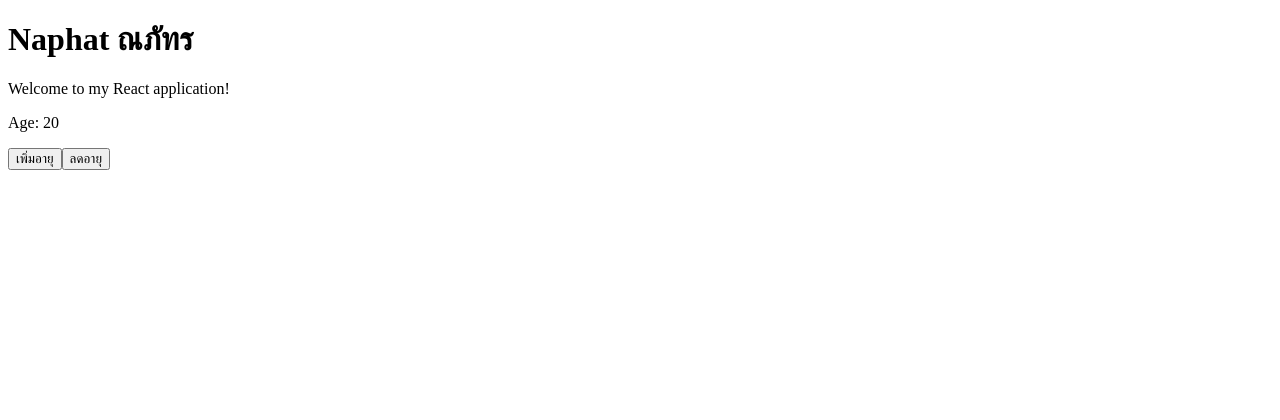
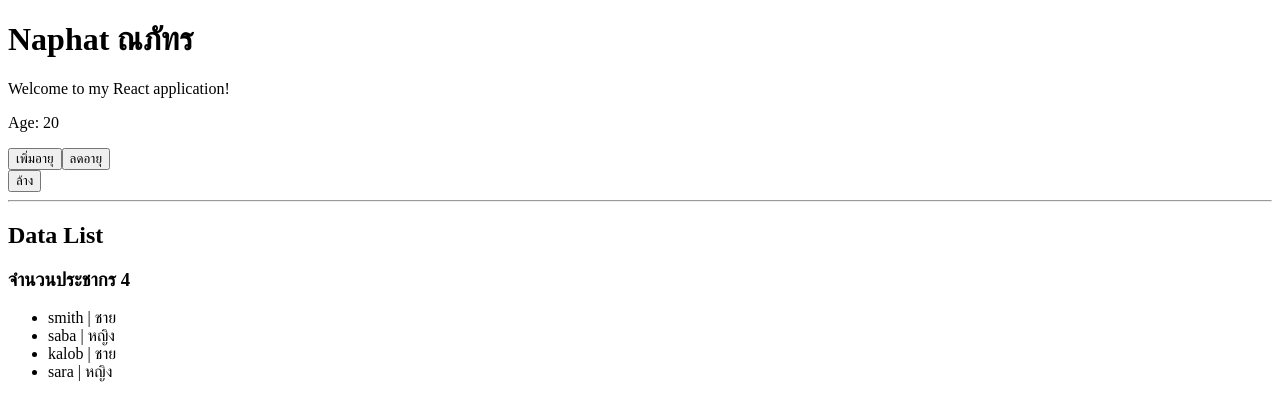
Before and after one commit to naphat-maneechansuk/React1, a React (Vite) app in the folder LearnnigForReact/: page / in a window 1280 px wide. Shown: the top 420 px of the page. Built offline with nearby package versions, Linux system fonts and the light colour scheme.

Commit message:
showListData

```diff
--- a/LearnnigForReact/src/App.jsx
+++ b/LearnnigForReact/src/App.jsx
@@ -3,20 +3,35 @@ import { useState } from "react";
 function App() {
   const name ="ณภัทร"
   const [age, setAge] = useState(20);
-  function add(){
-    setAge(age + 1);
-  }
-  function subtract(){
-    setAge(age - 1);
-  }
+  const [data, setData] = useState([
+    { id: 1, name: "smith" ,gender:"ชาย"},
+    { id: 2, name: "saba" ,gender:"หญิง"},
+    { id: 3, name: "kalob" ,gender:"ชาย"},
+    { id: 4, name: "sara" ,gender:"หญิง"}
+  ]);
+
+  const[show, setShow] = useState(true);
+
   return (
     <>
     <div>
       <h1>Naphat {name}</h1>
       <p>Welcome to my React application!</p>
       <p>Age: {age}</p>
-      <button onClick={add}>เพิ่มอายุ</button>
-      <button onClick={subtract}>ลดอายุ</button>
+      <button onClick={()=>setAge(age+1)}>เพิ่มอายุ</button>
+      <button onClick={()=>setAge(age-1)}>ลดอายุ</button>
+      <br />
+      <button onClick={()=>setAge(20)}>ล้าง</button>
+      <hr />
+      <h2>Data List</h2>
+      <h3>จำนวนประชากร {data.length}</h3>
+      <ul>
+        {data.map((item)=>(
+          <li key={item.id}>{item.name} | {item.gender}</li>
+        ))}
+
+      </ul>
+
     </div>
     </>
   );
```
